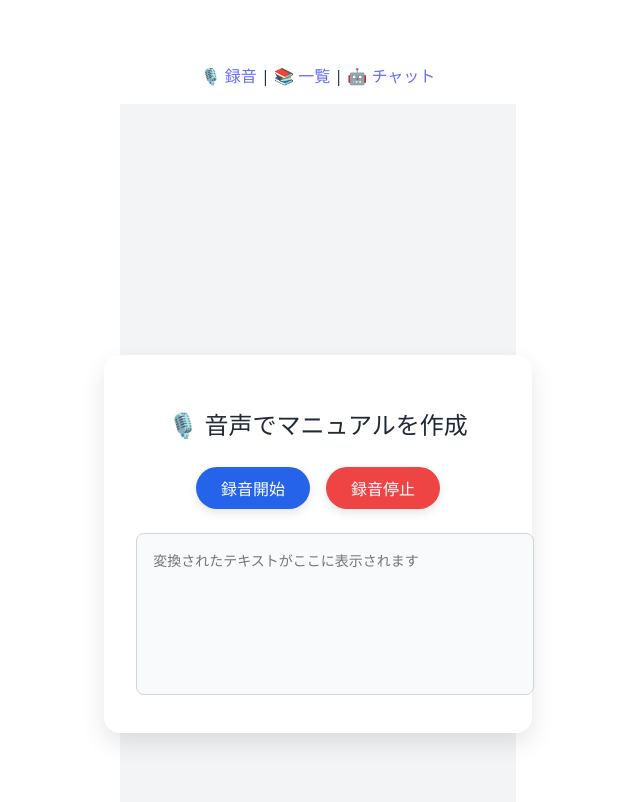
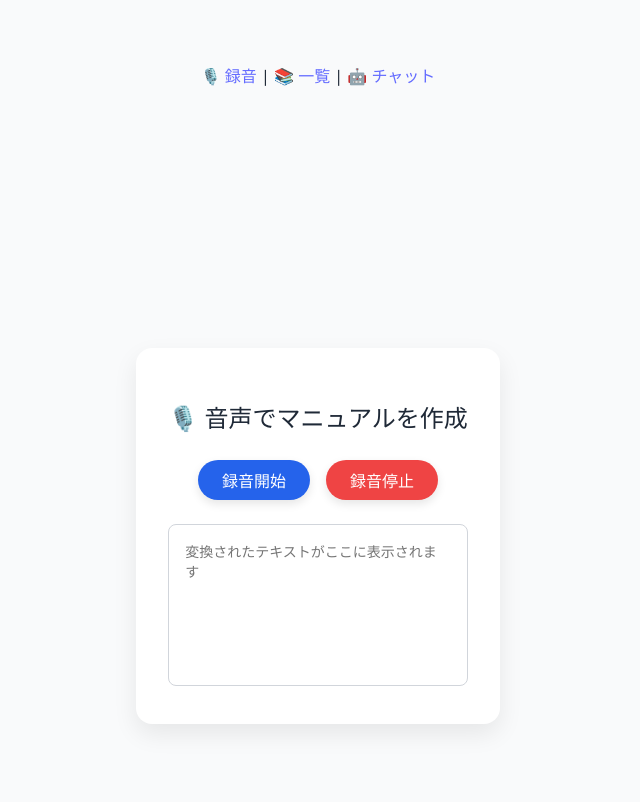
Before and after one commit to takei-works/manual-generator, a Vue app: page / in a window 1280 px wide. Shown: the top 802 px of the page, without its empty margins (322-962 px from the left). Built offline with nearby package versions, Linux system fonts and the light colour scheme.

Commit message:
recorder画面のデザイン修正

```diff
--- a/src/assets/Recorder.css
+++ b/src/assets/Recorder.css
@@ -1,30 +1,41 @@
+html, body {
+  margin: 0;
+  padding: 0;
+  background-color: #f9fafb;
+  font-family: "Segoe UI", "Helvetica Neue", sans-serif;
+  color: #1f2937;
+}
+
+/* レコーダー画面全体の中央揃え */
 .recorder-container {
   display: flex;
-    flex-direction: column;
+  justify-content: center;
   align-items: center;
-    justify-content: center;
   min-height: 100vh;
-    background-color: #f3f4f6; /* Tailwind: bg-gray-100 */
-    padding: 2.5rem 1rem;
+  padding: 2rem;
+  background-color: #f9fafb;
 }
 
+/* 中央の白カード */
 .recorder-card {
   background-color: #ffffff;
   border-radius: 1rem;
-    box-shadow: 0 10px 25px rgba(0, 0, 0, 0.1);
+  box-shadow: 0 10px 25px rgba(0, 0, 0, 0.08);
   padding: 2rem;
   width: 100%;
   max-width: 36rem;
 }
 
+/* 見出し */
 .recorder-heading {
   font-size: 1.5rem;
   font-weight: 600;
-    color: #1f2937; /* Tailwind: text-gray-800 */
+  color: #1f2937;
   margin-bottom: 1.5rem;
   text-align: center;
 }
 
+/* ボタン並び */
 .recorder-buttons {
   display: flex;
   justify-content: center;
@@ -32,6 +43,7 @@
   margin-bottom: 1.5rem;
 }
 
+/* ボタン共通 */
 .btn-record,
 .btn-stop {
   padding: 0.5rem 1.5rem;
@@ -40,8 +52,10 @@
   font-weight: 500;
   box-shadow: 0 4px 10px rgba(0, 0, 0, 0.1);
   transition: background-color 0.3s ease;
+  border: none;
 }
 
+/* ボタン色 */
 .btn-record {
   background-color: #2563eb;
 }
@@ -58,6 +72,7 @@
   background-color: #dc2626;
 }
 
+/* ローディングとエラー */
 .loading-text,
 .error-text {
   text-align: center;
@@ -73,13 +88,15 @@
   color: #ef4444;
 }
 
+/* 結果エリア */
 .result-area {
   width: 100%;
   border: 1px solid #d1d5db;
   border-radius: 0.5rem;
   padding: 1rem;
-    background-color: #f9fafb;
+  background-color: #ffffff;
   resize: none;
   font-size: 0.875rem;
   color: #374151;
+  box-sizing: border-box;
 }
```
Also changed, not shown: 4 other files (tests, documents, lock files or other folders). Lines whose indentation alone changed are shown as unchanged.
